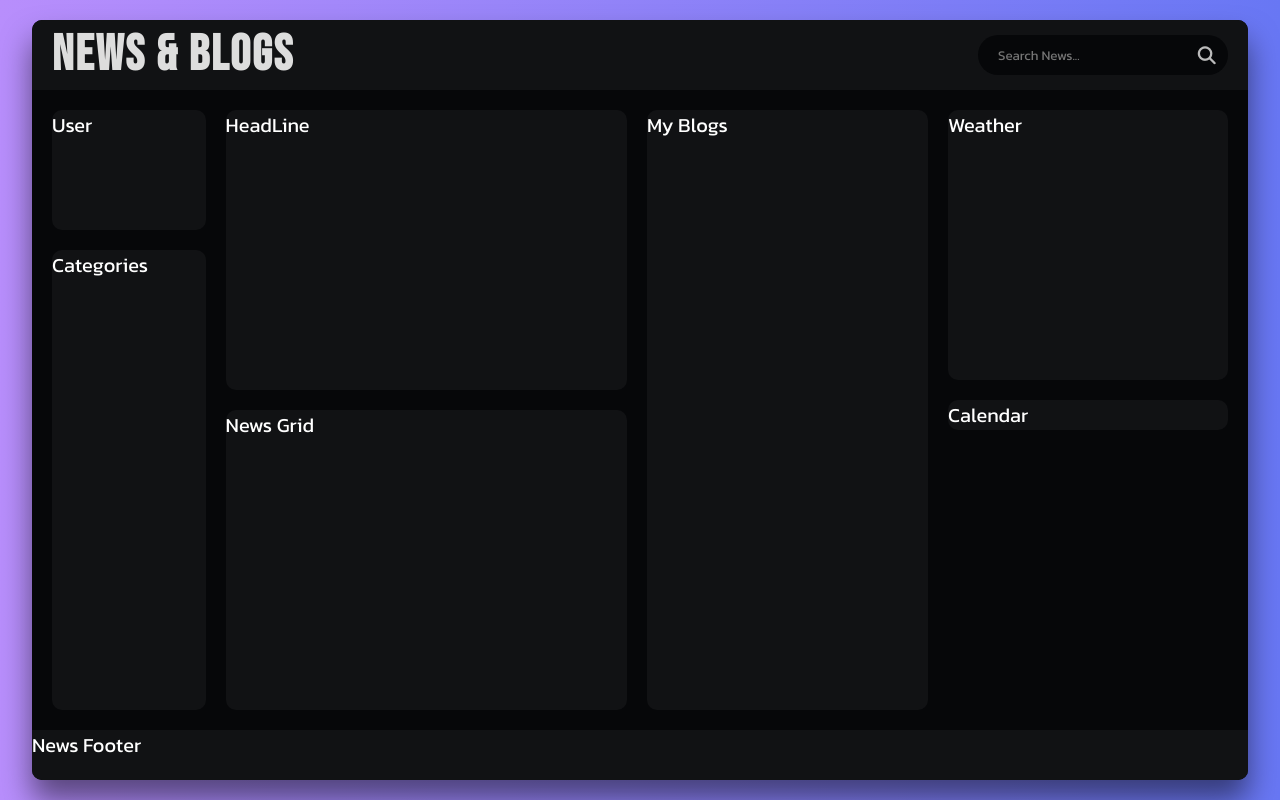
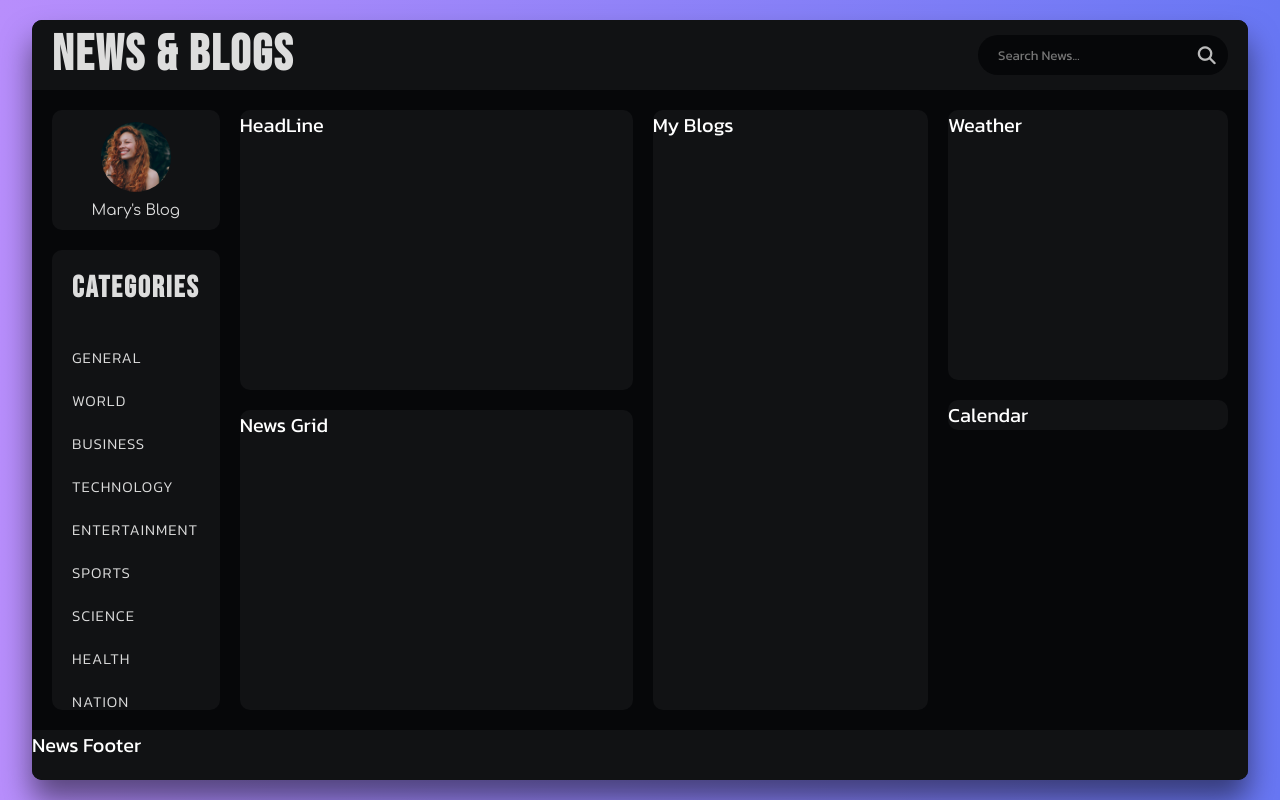
Before and after one commit to uzsakj/news-blogs-app, a React (Vite) app: page / in a window 1280 px wide. Built offline with nearby package versions, Linux system fonts and the light colour scheme.

Commit message:
Refactor News component layout by adding user profile section and categories navigation, improving visual structure and user experience

```diff
--- a/src/components/News.css
+++ b/src/components/News.css
@@ -82,6 +82,25 @@
     height: 20%;
     background-color: #111214;
     border-radius: 1rem;
+    display: flex;
+    flex-direction: column;
+    justify-content: center;
+    align-items: center;
+    row-gap: 1rem;
+    cursor: pointer;
+}
+
+.user img {
+    width: 7rem;
+    aspect-ratio: 1/1;
+    object-fit: cover;
+    border-radius: 50%;
+}
+
+.user p {
+    font-family: 'Comfortaa', sans-serif;
+    font-size: 1.5rem;
+    color: #ddd;
 }
 
 .categories {
@@ -89,6 +108,39 @@
     height: calc(80% - 2rem);
     background-color: #111214;
     border-radius: 1rem;
+    display: flex;
+    flex-direction: column;
+    row-gap: 2rem;
+    padding: 2rem;
+}
+
+.nav-heading {
+    font-family: 'Bebas Neue', sans-serif;
+    font-size: clamp(1.5rem, 2.5cqi, 3rem);
+    color: #ddd;
+    letter-spacing: 0.2rem;
+    margin-bottom: 2rem;
+}
+
+.nav-linnks {
+    display: flex;
+    flex-direction: column;
+    row-gap: 2rem;
+}
+
+.nav-link {
+    font-size: 1.5rem;
+    font-weight: 300;
+    color: #ddd;
+    text-transform: uppercase;
+    letter-spacing: 0.1rem;
+    display: flex;
+    align-items: center;
+}
+
+.nav-link i {
+    font-size: 1.7rem;
+    margin-left: 1rem;
 }
 
 .news-section {
--- a/src/components/News.jsx
+++ b/src/components/News.jsx
@@ -2,6 +2,7 @@
 import Weather from './Weather'
 import Calendar from './Calendar'
 import './News.css'
+import userImg from '../assets/images/user.jpg'
 
 const News = () => {
     return (
@@ -19,8 +20,25 @@
             </header>
             <div className="news-content">
                 <div className='navbar'>
-                    <div className="user">User</div>
-                    <nav className="categories">Categories</nav>
+                    <div className="user">
+                        <img src={userImg} alt="User Image" />
+                        <p>Mary's Blog</p>
+                    </div>
+                    <nav className="categories">
+                        <h1 className='nav-heading'>Categories</h1>
+                        <div className="nav-linnks">
+                            <a href="" className='nav-link'> General</a>
+                            <a href="" className='nav-link'> World</a>
+                            <a href="" className='nav-link'> Business</a>
+                            <a href="" className='nav-link'> Technology</a>
+                            <a href="" className='nav-link'> Entertainment</a>
+                            <a href="" className='nav-link'> Sports</a>
+                            <a href="" className='nav-link'> Science</a>
+                            <a href="" className='nav-link'> Health</a>
+                            <a href="" className='nav-link'> Nation</a>
+                            <a href="" className='nav-link'> Bookmarks <i className="fa-regular fa-bookmark"></i></a>
+                        </div>
+                    </nav>
                 </div>
                 <div className="news-section">
                     <div className="headline">HeadLine</div>
```
